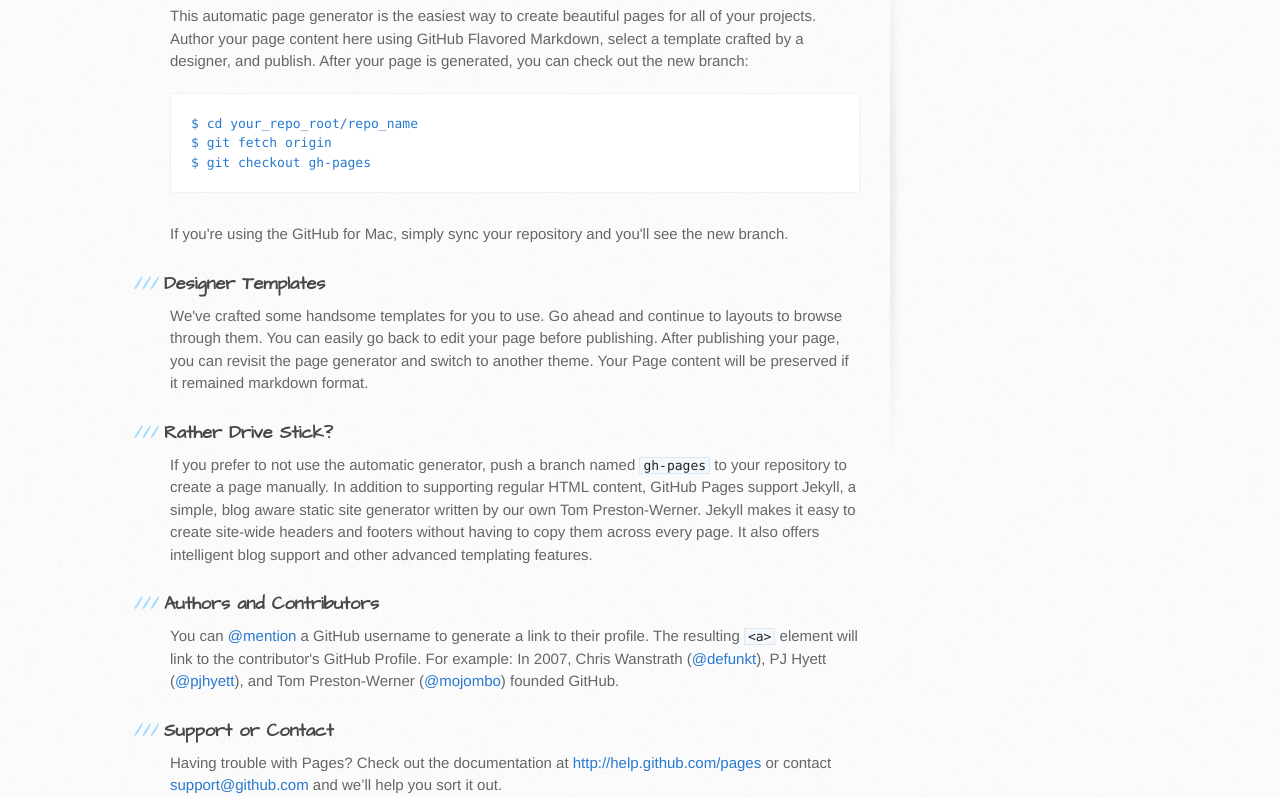
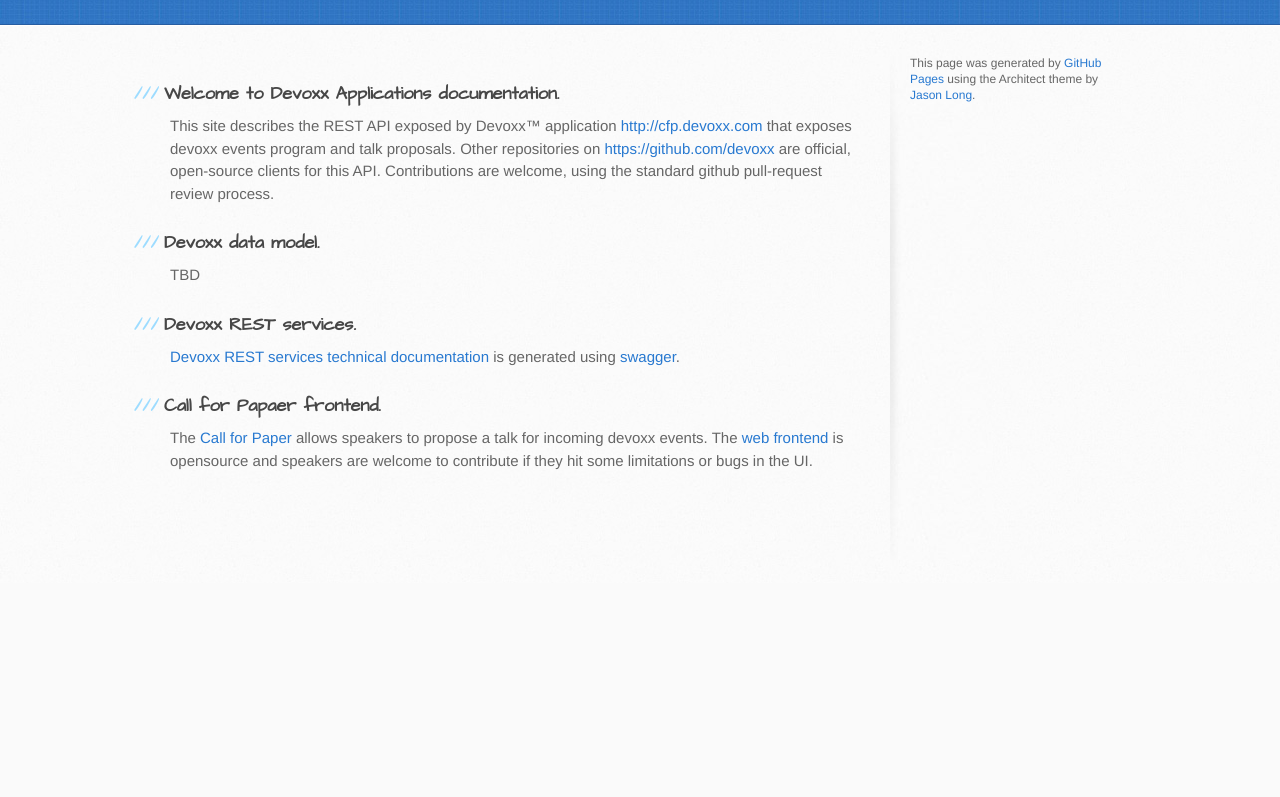
Before and after one commit to devoxx/devoxx.github.io, a plain HTML site: page index.html in a window 1280 px wide. Shown: the part 286-1083 px from the top of the page. After the commit the page ends 869 px from the top, so only its background shows below. Drawn offline with Linux system fonts and the light colour scheme.

Commit message:
basic documentation

```diff
--- a/index.html
+++ b/index.html
@@ -13,14 +13,13 @@
     <script src="//html5shiv.googlecode.com/svn/trunk/html5.js"></script>
     <![endif]-->
 
-    <title>Devoxx.github.io by devoxx</title>
+    <title>Devoxx Applications documentation</title>
   </head>
 
   <body>
     <header>
       <div class="inner">
-        <h1>Devoxx.github.io</h1>
-        <h2>devoxx API documentation</h2>
+        <h1>Devoxx Applications documentation</h1>
         <a href="https://github.com/devoxx" class="button"><small>Follow me on</small>GitHub</a>
       </div>
     </header>
@@ -28,32 +27,37 @@
     <div id="content-wrapper">
       <div class="inner clearfix">
         <section id="main-content">
-          <h3>Welcome to GitHub Pages.</h3>
+          <h3>Welcome to Devoxx Applications documentation.</h3>
 
-<p>This automatic page generator is the easiest way to create beautiful pages for all of your projects. Author your page content here using GitHub Flavored Markdown, select a template crafted by a designer, and publish. After your page is generated, you can check out the new branch:</p>
+<p>This site describes the REST API exposed by Devoxx&trade; application <a href="http://cfp.devoxx.com">http://cfp.devoxx.com</a>
+  that exposes devoxx events program and talk proposals. Other repositories on <a href="https://github.com/devoxx">https://github.com/devoxx</a>
+  are official, open-source clients for this API. Contributions are welcome, using the standard github pull-request review process.
+</p>
 
-<pre><code>$ cd your_repo_root/repo_name
-$ git fetch origin
-$ git checkout gh-pages
-</code></pre>
+          <h3>Devoxx data model.</h3>
 
-<p>If you're using the GitHub for Mac, simply sync your repository and you'll see the new branch.</p>
+<p>
+  TBD
+</p>
 
-<h3>Designer Templates</h3>
+          <h3>Devoxx REST services.</h3>
 
-<p>We've crafted some handsome templates for you to use. Go ahead and continue to layouts to browse through them. You can easily go back to edit your page before publishing. After publishing your page, you can revisit the page generator and switch to another theme. Your Page content will be preserved if it remained markdown format.</p>
+<p>
+  <a href="api">Devoxx REST services technical documentation</a> is generated using <a href="https://developers.helloreverb.com/swagger/">swagger</a>.
 
-<h3>Rather Drive Stick?</h3>
 
-<p>If you prefer to not use the automatic generator, push a branch named <code>gh-pages</code> to your repository to create a page manually. In addition to supporting regular HTML content, GitHub Pages support Jekyll, a simple, blog aware static site generator written by our own Tom Preston-Werner. Jekyll makes it easy to create site-wide headers and footers without having to copy them across every page. It also offers intelligent blog support and other advanced templating features.</p>
+</p>
 
-<h3>Authors and Contributors</h3>
+          <h3>Call for Papaer frontend.</h3>
 
-<p>You can <a href="https://github.com/blog/821" class="user-mention">@mention</a> a GitHub username to generate a link to their profile. The resulting <code>&lt;a&gt;</code> element will link to the contributor's GitHub Profile. For example: In 2007, Chris Wanstrath (<a href="https://github.com/defunkt" class="user-mention">@defunkt</a>), PJ Hyett (<a href="https://github.com/pjhyett" class="user-mention">@pjhyett</a>), and Tom Preston-Werner (<a href="https://github.com/mojombo" class="user-mention">@mojombo</a>) founded GitHub.</p>
+<p>
+  The <a href="http://cfp.devoxx.com">Call for Paper</a> allows speakers to propose a talk for incoming devoxx events.
+  The <a href="https://github.com/devoxx/cfp-frontend">web frontend</a> is
+  opensource and speakers are welcome to contribute if they hit some limitations or bugs in the UI.
+</p>
 
-<h3>Support or Contact</h3>
 
-<p>Having trouble with Pages? Check out the documentation at <a href="http://help.github.com/pages">http://help.github.com/pages</a> or contact <a href="mailto:support@github.com">support@github.com</a> and we’ll help you sort it out.</p>
+
         </section>
 
         <aside id="sidebar">
```
